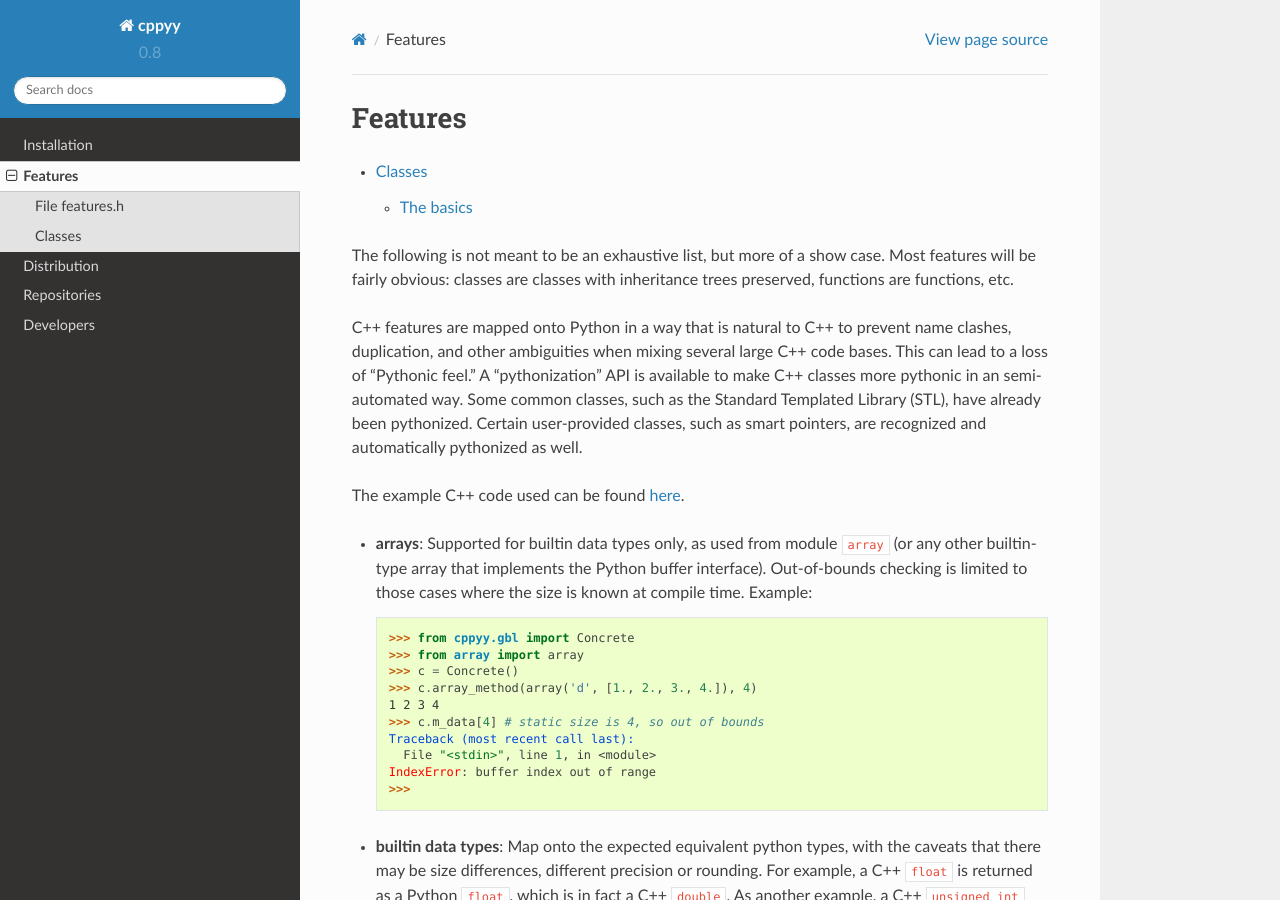
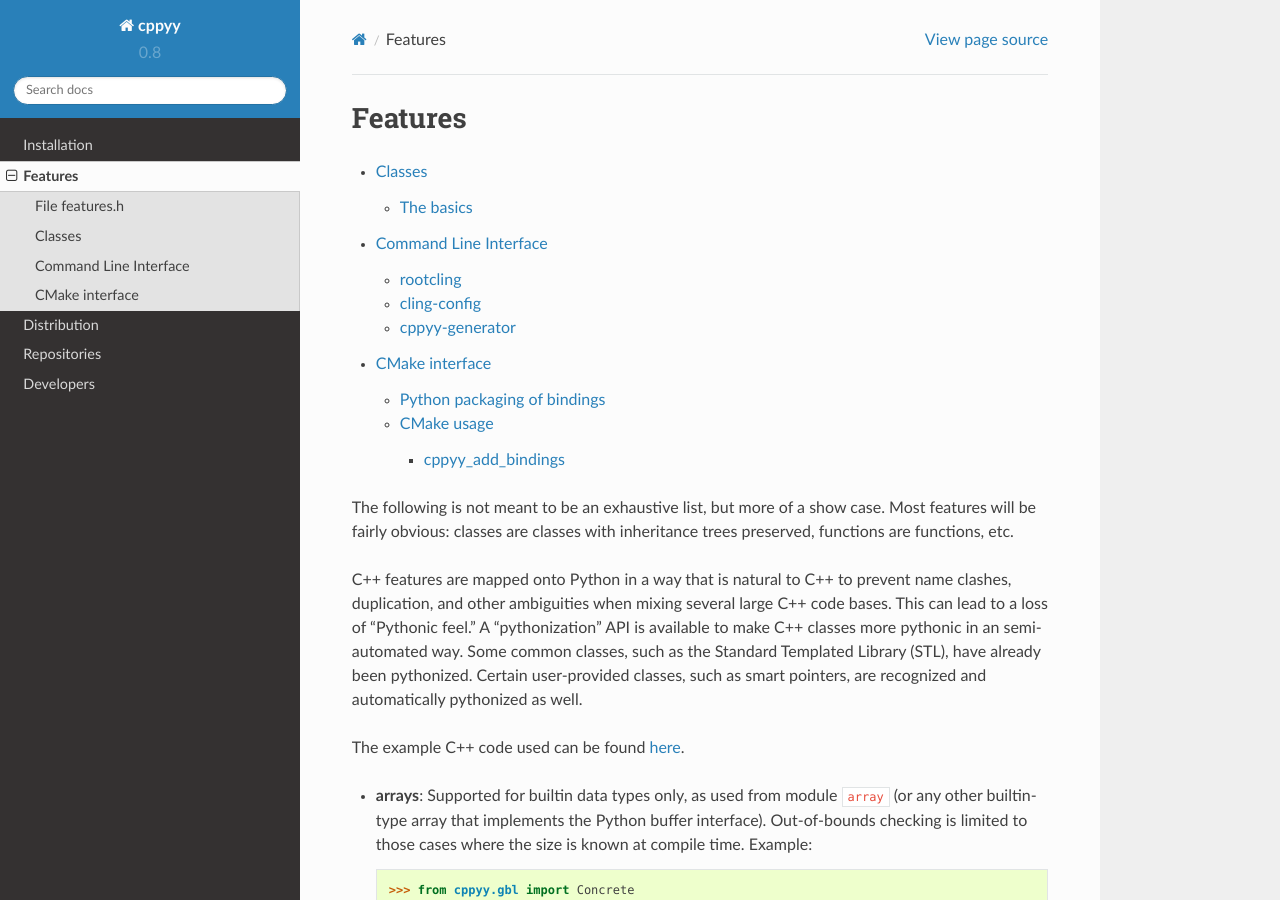
Before and after one commit to wlav/cppyy, a Sphinx documentation site: the page built from doc/source/features.rst, in a window 1280 px wide and 900 px high. Built offline with Sphinx 7.4.7 and the Read the Docs theme 2.0.0, drawn with Linux system fonts in a browser that asks for light colours; some of the changed lines change nothing that is shown.

Commit message:
Initial documentation for programmatic access to cling.

```diff
--- a/doc/source/features.rst
+++ b/doc/source/features.rst
@@ -9,6 +9,7 @@
 .. toctree::
 
    classes
+   programmatic_access
 
 The following is not meant to be an exhaustive list, but more of a show case.
 Most features will be fairly obvious: classes are classes with inheritance
--- /dev/null
+++ b/doc/source/programmatic_access.rst
@@ -0,0 +1,286 @@
+
+Binding developers typically required programmatic access to ``cppyy``.
+Programmatic access to the supported features has two aspects, one is a command
+line interface and one intended to support automated generation of an end-user
+bindings package from a CMake-based project build.
+
+Both are installed as part of the ``cppyy-backend`` component since they are
+not needed by users of the bindings.
+
+Command Line Interface
+======================
+
+rootcling
+---------
+
+This provides base-level access to ``cling``::
+
+    $ rootcling
+    Usage: rootcling [-v][-v0-4] [-f] [out.cxx] [opts] file1.h[+][-][!] file2.h[+][-][!] ...[LinkDef.h]
+    For more extensive help type: /usr/local/lib/python2.7/dist-packages/cppyy_backend/bin/rootcling -h
+
+The basic mode of operation is to process the header files ('fileN.h')
+according to certain #pragmas in the LinkDef.h file in order to generate
+bindings accessible in Python under the 'cppyy.gbl' namespace. The output is
+
+* A .cpp file (which, when compiled to a shared library)
+* A .rootmap file
+* A .pcm file
+
+which are used at runtime by ``cling`` to expose the semantics expressed by the
+header files to Python. Nominally, the compiled .cpp provides low-level Python
+access to the library API defined by the header files, while ``cling`` uses the
+other files to provide the rich features it supports. Thus, the shipping form
+of the bindings contains:
+
+* A shared library (which must be compiled from the .cpp)
+* A .rootmap file
+* A .pcm file
+
+cling-config
+------------
+
+This is a small utility whose main purpose is to provide access to the
+as-installed configuration of other components. For-example::
+
+    $ cling-config --help
+    Usage: cling-config [--cflags] [--cppflags] [--cmake]
+    $ cling-config --cmake
+    /usr/local/lib/python2.7/dist-packages/cppyy_backend/cmake
+
+cppyy-generator
+---------------
+
+This is a clang-based utility program which takes a set of C++ header files
+and generate a JSON output file describing the objects found in them. This
+output is intended to support more convenient access to a set of
+cppyy-supported bindings::
+
+    $ cppyy-generator --help
+    usage: cppyy-generator [-h] [-v] [--flags FLAGS] [--libclang LIBCLANG]
+                           output sources [sources ...]
+    ...
+
+See the ``Cmake interface`` for details.
+
+CMake interface
+===============
+
+The bindings generated by rootcling, are 'raw' in the sense that:
+
+* The .cpp file be compiled. The required compilation steps are
+  platform-dependent.
+* The bindings are not packaged for distribution. Typically, users expect
+  to have a pip-compatible package.
+* The binding are in the 'cppyy.gbl' namespace. This is an inconvenience at
+  best for users who might expect C++ code from KF5::Config to appear in
+  Python via "import KF5.Config".
+* The bindings are loaded lazily, which limits the discoverability of the
+  content of the bindings.
+* ``cppyy`` supports customisation of the bindings via 'Pythonization' but
+  there is no automated way to load them.
+
+These issues are addressed by a blend of Python packaging and CMake. CMake
+provides:
+
+* Platform-independent scripting of the creation of a Python 'wheel' package
+  for the bindings.
+* An facility for CMake-based projects to automate the entire bindings
+  generation process, including basic automated tests.
+
+Python packaging of bindings
+----------------------------
+
+Modern Python packaging usage is based on the 'wheel'. This is places the onus
+on the creation of binary artefacts in the package on the distributor. In this
+case, this includes the platform-dependent steps necessary to compile the .cpp
+file.
+
+The generated package also takes advantage of the __init__.py load-time
+mechanism to enhance the bindings:
+
+* The bindings are rehosted in a "native" namespace so that C++ code from
+  KF5::Config appears in Python via "import KF5.Config".
+* (TBD) Load Pythonizations.
+
+Both of these need/can use the output of the cppyy-generator (included in the
+package) as well as other runtime support included in ``cppyy``.
+
+CMake usage
+-----------
+
+The CMake usage is via two modules:
+
+* FindLibClang.cmake provides some bootstrap support needed to locate clang.
+* FindCppyy.cmake provides the interface described further here.
+
+Details of the usage of these modules is within the modules themselves, but
+here is a summary of the usage. ``FindLibClang.cmake`` sets the following
+variables:
+
+::
+
+    LibClang_FOUND             - True if libclang is found.
+    LibClang_LIBRARY           - Clang library to link against.
+    LibClang_VERSION           - Version number as a string (e.g. "3.9").
+    LibClang_PYTHON_EXECUTABLE - Compatible python version.
+
+
+``FindCppyy.cmake`` sets the following variables:
+
+::
+
+    Cppyy_FOUND - set to true if Cppyy is found
+    Cppyy_DIR - the directory where Cppyy is installed
+    Cppyy_EXECUTABLE - the path to the Cppyy executable
+    Cppyy_INCLUDE_DIRS - Where to find the ROOT header files.
+    Cppyy_VERSION - the version number of the Cppyy backend.
+
+and also defines the following functions:
+
+::
+
+   cppyy_add_bindings - Generate a set of bindings from a set of header files.
+
+cppyy_add_bindings
+^^^^^^^^^^^^^^^^^^
+
+Generate a set of bindings from a set of header files. Somewhat like CMake's
+add_library(), the output is a compiler target. In addition ancilliary files
+are also generated to allow a complete set of bindings to be compiled,
+packaged and installed::
+
+  cppyy_add_bindings(
+      pkg
+      pkg_version
+      author
+      author_email
+      [URL url]
+      [LICENSE license]
+      [LANGUAGE_STANDARD std]
+      [LINKDEFS linkdef...]
+      [IMPORTS pcm...]
+      [GENERATE_OPTIONS option...]
+      [COMPILE_OPTIONS option...]
+      [INCLUDE_DIRS dir...]
+      [LINK_LIBRARIES library...]
+      [H_DIRS H_DIRSectory]
+      H_FILES h_file...)
+
+The bindings are based on https://cppyy.readthedocs.io/en/latest/, and can be
+used as per the documentation provided via the cppyy.cgl namespace. First add
+the directory of the <pkg>.rootmap file to the LD_LIBRARY_PATH environment
+variable, then "import cppyy; from cppyy.gbl import <some-C++-entity>".
+
+Alternatively, use "import <pkg>". This convenience wrapper supports
+"discovery" of the available C++ entities using, for example Python 3's command
+line completion support.
+
+The bindings are complete with a setup.py, supporting Wheel-based
+packaging, and a test.py supporting pytest/nosetest sanity test of the bindings.
+
+The bindings are generated/built/packaged using 3 environments:
+
+- One compatible with the header files being bound. This is used to
+  generate the generic C++ binding code (and some ancilliary files) using
+  a modified C++ compiler. The needed options must be compatible with the
+  normal build environment of the header files.
+- One to compile the generated, generic C++ binding code using a standard
+  C++ compiler. The resulting library code is "universal" in that it is
+  compatible with both Python2 and Python3.
+- One to package the library and ancilliary files into standard Python2/3
+  wheel format. The packaging is done using native Python tooling.
+
++----------------------+---------------------------------------------------------------------------------------------+
+|Arguments and options | Description                                                                                 |
++======================+=============================================================================================+
+|pkg                   | The name of the package to generate. This can be either                                     |
+|                      | of the form "simplename" (e.g. "Akonadi"), or of the                                        |
+|                      | form "namespace.simplename" (e.g. "KF5.Akonadi").                                           |
++----------------------+---------------------------------------------------------------------------------------------+
+|pkg_version           | The version of the package.                                                                 |
++----------------------+---------------------------------------------------------------------------------------------+
+|author                | The name of the library author.                                                             |
++----------------------+---------------------------------------------------------------------------------------------+
+|author_email          | The email address of the library author.                                                    |
++----------------------+---------------------------------------------------------------------------------------------+
+|URL url               | The home page for the library. Default is                                                   |
+|                      | "https://pypi.python.org/pypi/<pkg>".                                                       |
++----------------------+---------------------------------------------------------------------------------------------+
+|LICENSE license       | The license, default is "LGPL 2.0".                                                         |
++----------------------+---------------------------------------------------------------------------------------------+
+|LANGUAGE_STANDARD std | The version of C++ in use, "14" by default.                                                 |
++----------------------+---------------------------------------------------------------------------------------------+
+|IMPORTS pcm           | Files which contain previously-generated bindings                                           |
+|                      | which pkg depends on.                                                                       |
++----------------------+---------------------------------------------------------------------------------------------+
+|GENERATE_OPTIONS optio| Options which are to be passed into the rootcling                                           |
+|                      | command. For example, bindings which depend on Qt                                           |
+|                      | may need "-D__PIC__;-Wno-macro-redefined" as per                                            |
+|                      | https://sft.its.cern.ch/jira/browse/ROOT-8719.                                              |
++----------------------+---------------------------------------------------------------------------------------------+
+|LINKDEFS def          | Files or lines which contain extra #pragma content                                          |
+|                      | for the linkdef.h file used by rootcling. See                                               |
+|                      | "ttps://root.cern.ch/root/html/guides/users-guide/AddingaClass.html#the-linkdef.h-file.     |
+|                      |                                                                                             |
+|                      | In lines, literal semi-colons must be escaped: "\;".                                        |
++----------------------+---------------------------------------------------------------------------------------------+
+|EXTRA_CODES code      | Files which contain extra code needed by the bindings.                                      |
+|                      | Customisation is by routines named "c13n_<something>";                                      |
+|                      | each such routine is passed the module for <pkg>:                                           |
+|                      |                                                                                             |
+|                      | :: code-block python                                                                        |
+|                      |                                                                                             |
+|                      |     def c13n_doit(pkg_module):                                                              |
+|                      |         print(pkg_module.__dict__)                                                          |
+|                      |                                                                                             |
+|                      | The files and individual routines within files are                                          |
+|                      | processed in alphabetical order.                                                            |
++----------------------+---------------------------------------------------------------------------------------------+
+|EXTRA_HEADERS hdr     | Files which contain extra headers needed by the bindings.                                   |
++----------------------+---------------------------------------------------------------------------------------------+
+|EXTRA_PYTHONS py      | Files which contain extra Python code needed by the bindings.                               |
++----------------------+---------------------------------------------------------------------------------------------+
+|COMPILE_OPTIONS option| Options which are to be passed into the compile/link                                        |
+|                      | command.                                                                                    |
++----------------------+---------------------------------------------------------------------------------------------+
+|INCLUDE_DIRS dir      | Include directories.                                                                        |
++----------------------+---------------------------------------------------------------------------------------------+
+|LINK_LIBRARIES library| Libraries to link against.                                                                  |
++----------------------+---------------------------------------------------------------------------------------------+
+|H_DIRS directory      | Base directories for H_FILES.                                                               |
++----------------------+---------------------------------------------------------------------------------------------+
+|H_FILES h_file        | Header files for which to generate bindings in pkg.                                         |
+|                      | Absolute filenames, or filenames relative to H_DIRS. All                                    |
+|                      | definitions found directly in these files will contribute                                   |
+|                      | to the bindings. (NOTE: This means that if "forwarding                                      |
+|                      | headers" are present, the real "legacy" headers must be                                     |
+|                      | specified as H_FILES).                                                                      |
+|                      | All header files which contribute to a given C++ namespace                                  |
+|                      | should be grouped into a single pkg to ensure a 1-to-1                                      |
+|                      | mapping with the implementing Python class.                                                 |
++----------------------+---------------------------------------------------------------------------------------------+
+
+Returns via PARENT_SCOPE variables::
+
+  target              The CMake target used to build.
+  setup_py            The setup.py script used to build or install pkg.
+
+Examples::
+
+  find_package(Qt5Core NO_MODULE)
+  find_package(KF5KDcraw NO_MODULE)
+  get_target_property(_H_DIRS KF5::KDcraw INTERFACE_INCLUDE_DIRECTORIES)
+  get_target_property(_LINK_LIBRARIES KF5::KDcraw INTERFACE_LINK_LIBRARIES)
+  set(_LINK_LIBRARIES KF5::KDcraw ${_LINK_LIBRARIES})
+  include(${KF5KDcraw_DIR}/KF5KDcrawConfigVersion.cmake)
+
+  cppyy_add_bindings(
+      "KDCRAW" "${PACKAGE_VERSION}" "Shaheed" "srhaque@theiet.org"
+      LANGUAGE_STANDARD "14"
+      LINKDEFS "../linkdef_overrides.h"
+      GENERATE_OPTIONS "-D__PIC__;-Wno-macro-redefined"
+      INCLUDE_DIRS ${Qt5Core_INCLUDE_DIRS}
+      LINK_LIBRARIES ${_LINK_LIBRARIES}
+      H_DIRS ${_H_DIRS}
+      H_FILES "dcrawinfocontainer.h;kdcraw.h;rawdecodingsettings.h;rawfiles.h")
```
